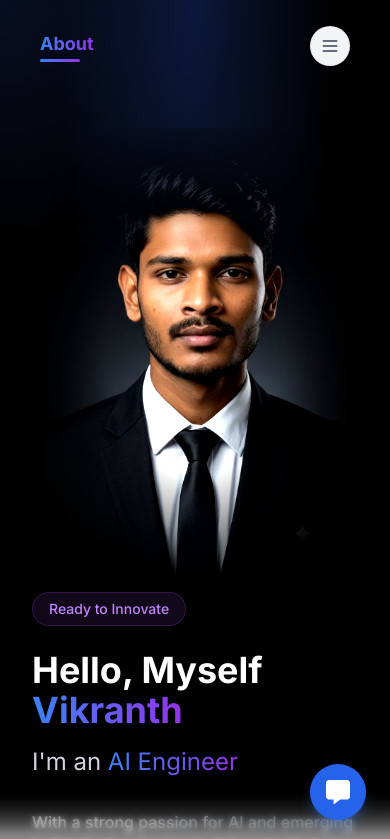
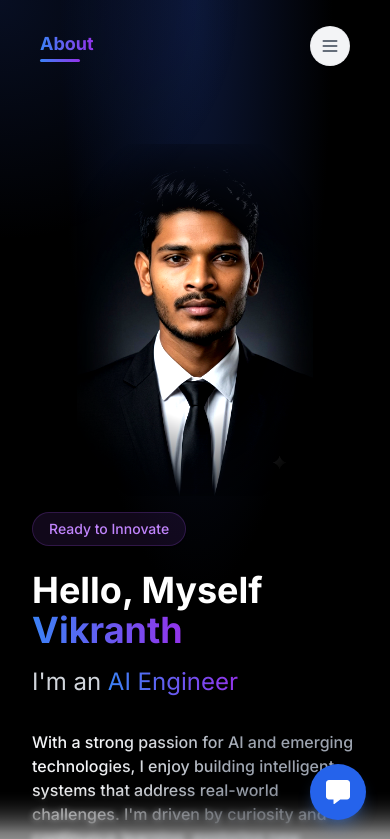
Before and after one commit to saivikranth08/My_Portfolio, a Next.js app: page /about in a window 390 px wide. Shown: the top 839 px of the page. Built offline with nearby package versions, Linux system fonts and the light colour scheme.

Commit message:
Decrease profile image size

```diff
--- a/src/app/about/page.tsx
+++ b/src/app/about/page.tsx
@@ -345,7 +345,7 @@ export default function AboutPage() {
 
           {/* Right Image Column */}
           <div className="order-1 md:order-2 flex justify-center md:justify-end md:items-start h-full perspective-1000">
-            <div className="relative w-80 h-[28rem] md:w-[450px] md:h-[550px] group">
+            <div className="relative w-64 h-[22rem] md:w-[320px] md:h-[400px] group mt-4 md:mt-0">
               <Image
                 src="/images/Vicky_AI.jpg"
                 alt="Vikranth's Profile"
```
